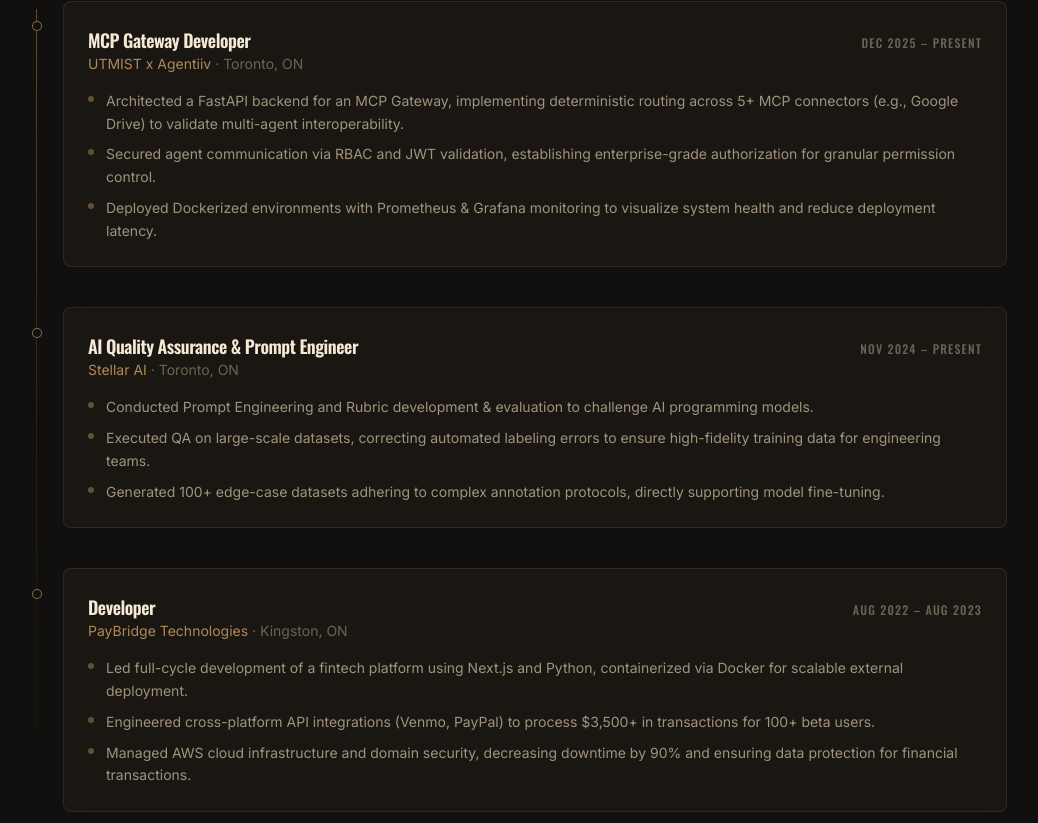
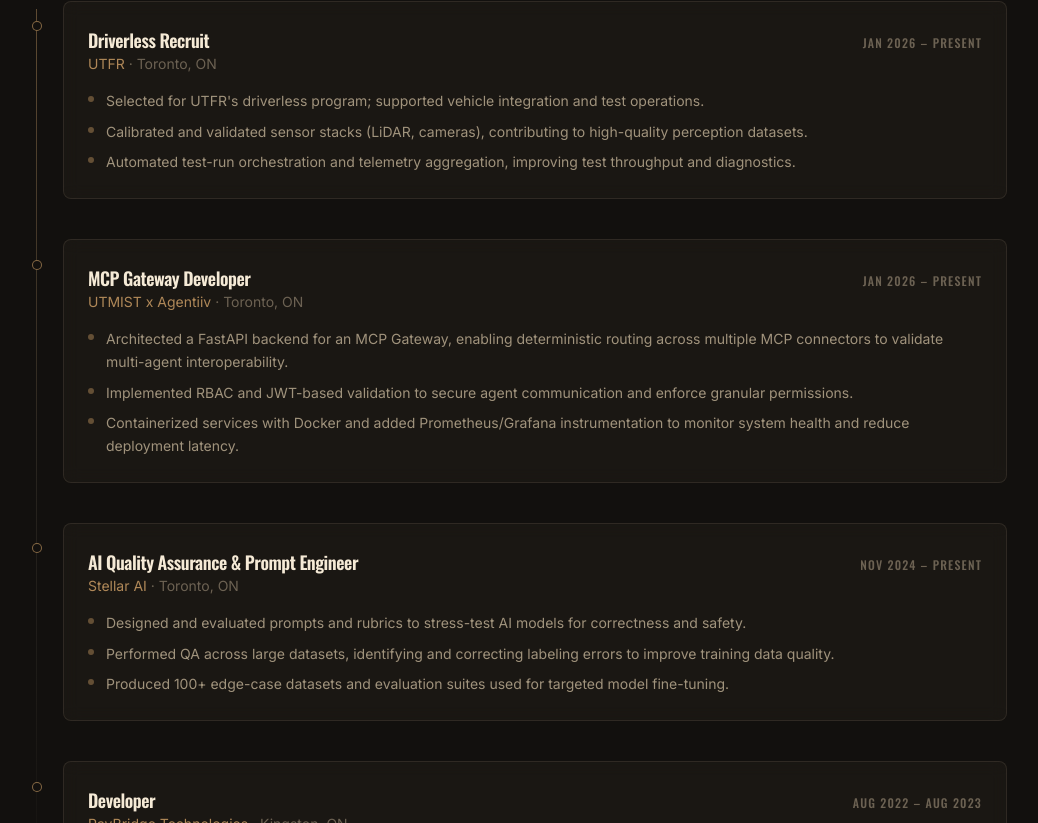
Before and after one commit to Abdel-E/ae_site, a React (Vite) app: page / in a window 1280 px wide. Shown: the part 3217-4040 px from the top of the page, without its empty margins (121-1159 px from the left). Built offline with nearby package versions, Linux system fonts and the light colour scheme.

Commit message:
updated website to reflect new resume

```diff
--- a/src/components/Experience.jsx
+++ b/src/components/Experience.jsx
@@ -1,13 +1,24 @@
 const EXPERIENCE = [
+  {
+    role: "Driverless Recruit",
+    company: "UTFR",
+    location: "Toronto, ON",
+    period: "Jan 2026 – Present",
+    bullets: [
+      "Selected for UTFR's driverless program; supported vehicle integration and test operations.",
+      "Calibrated and validated sensor stacks (LiDAR, cameras), contributing to high-quality perception datasets.",
+      "Automated test-run orchestration and telemetry aggregation, improving test throughput and diagnostics.",
+    ],
+  },
   {
     role: "MCP Gateway Developer",
     company: "UTMIST x Agentiiv",
     location: "Toronto, ON",
-    period: "Dec 2025 – Present",
+    period: "Jan 2026 – Present",
     bullets: [
-      "Architected a FastAPI backend for an MCP Gateway, implementing deterministic routing across 5+ MCP connectors (e.g., Google Drive) to validate multi-agent interoperability.",
-      "Secured agent communication via RBAC and JWT validation, establishing enterprise-grade authorization for granular permission control.",
-      "Deployed Dockerized environments with Prometheus & Grafana monitoring to visualize system health and reduce deployment latency.",
+      "Architected a FastAPI backend for an MCP Gateway, enabling deterministic routing across multiple MCP connectors to validate multi-agent interoperability.",
+      "Implemented RBAC and JWT-based validation to secure agent communication and enforce granular permissions.",
+      "Containerized services with Docker and added Prometheus/Grafana instrumentation to monitor system health and reduce deployment latency.",
     ],
   },
   {
@@ -16,9 +27,9 @@
     location: "Toronto, ON",
     period: "Nov 2024 – Present",
     bullets: [
-      "Conducted Prompt Engineering and Rubric development & evaluation to challenge AI programming models.",
-      "Executed QA on large-scale datasets, correcting automated labeling errors to ensure high-fidelity training data for engineering teams.",
-      "Generated 100+ edge-case datasets adhering to complex annotation protocols, directly supporting model fine-tuning.",
+      "Designed and evaluated prompts and rubrics to stress-test AI models for correctness and safety.",
+      "Performed QA across large datasets, identifying and correcting labeling errors to improve training data quality.",
+      "Produced 100+ edge-case datasets and evaluation suites used for targeted model fine-tuning.",
     ],
   },
   {
@@ -27,9 +38,9 @@
     location: "Kingston, ON",
     period: "Aug 2022 – Aug 2023",
     bullets: [
-      "Led full-cycle development of a fintech platform using Next.js and Python, containerized via Docker for scalable external deployment.",
-      "Engineered cross-platform API integrations (Venmo, PayPal) to process $3,500+ in transactions for 100+ beta users.",
-      "Managed AWS cloud infrastructure and domain security, decreasing downtime by 90% and ensuring data protection for financial transactions.",
+      "Built a full-stack fintech platform with Next.js and Python, deployed with Docker for reproducible releases.",
+      "Integrated payment APIs (Venmo, PayPal) to support beta transactions and merchant flows.",
+      "Operated AWS infrastructure and security measures, significantly improving uptime and operational resilience.",
     ],
   },
 ];
```
Also changed, not shown: 1 other file (tests, documents, lock files or other folders).
